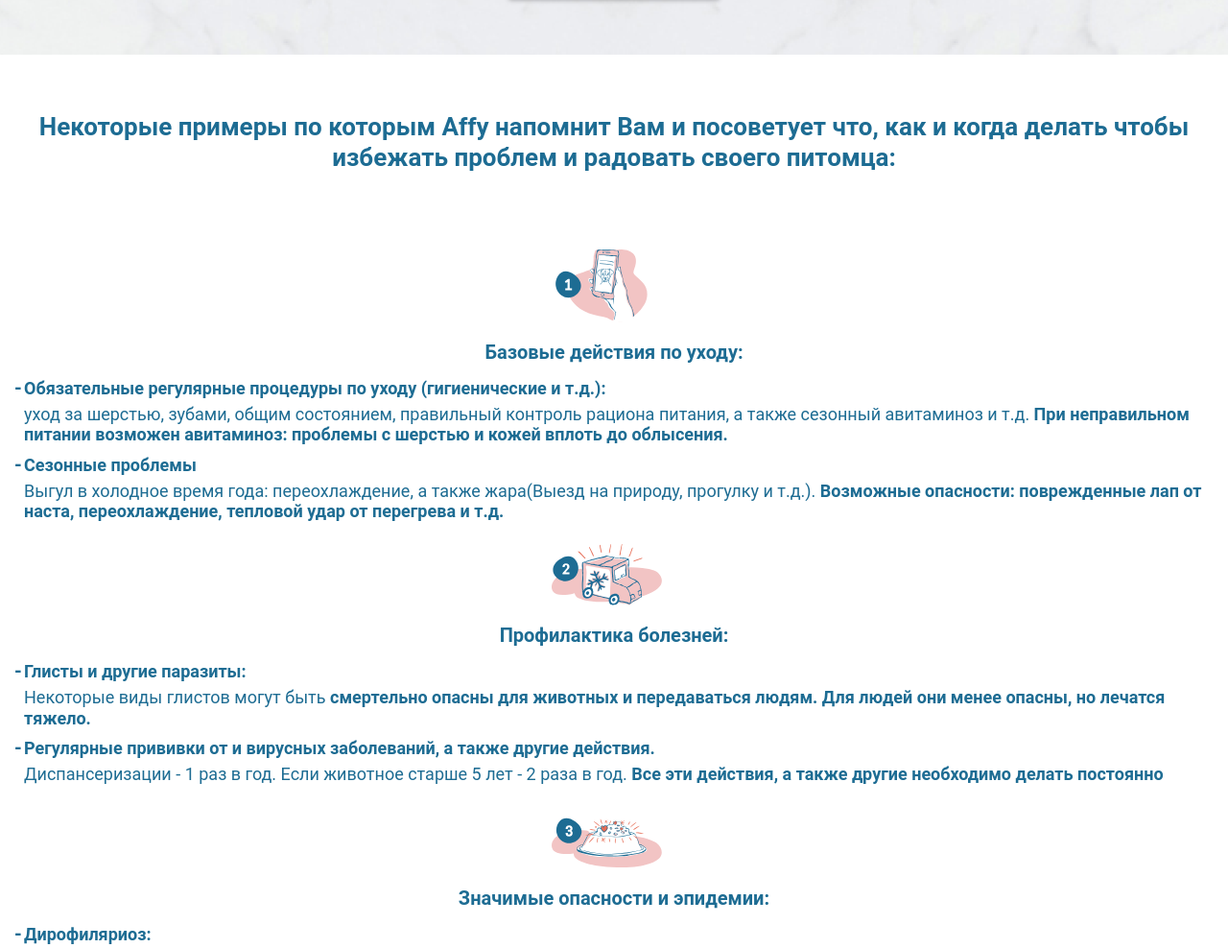
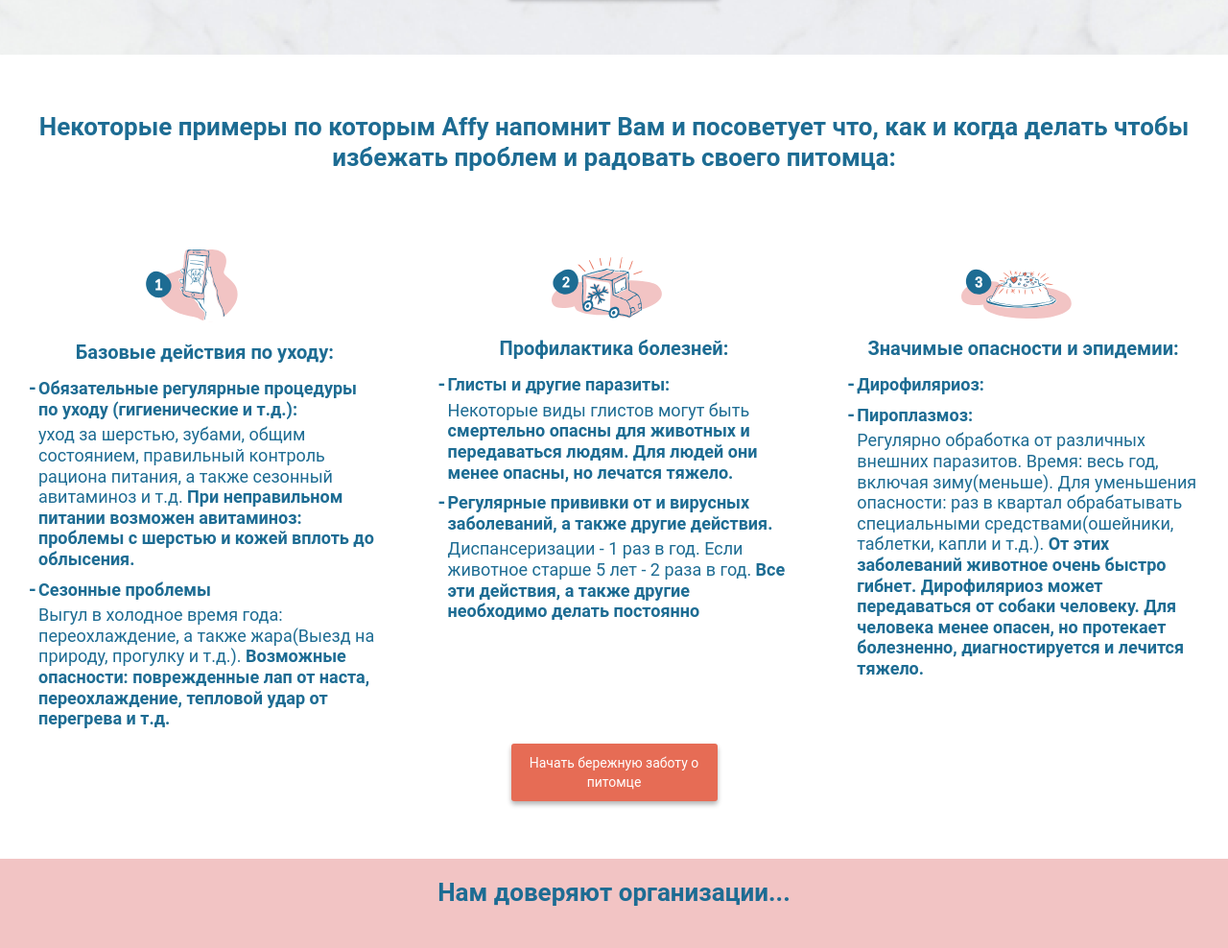
Before and after one commit to rtxrulez/gulp-amp, a website: page src/index.html in a window 1280 px wide. Shown: the part 1732-2720 px from the top of the page at 96% size. Drawn offline with nearby package versions, Linux system fonts and the light colour scheme; files that its build step writes are made by us from their sources; files whose address does not match are found by name.

Commit message:
еще разделы

```diff
--- a/src/index.html
+++ b/src/index.html
@@ -63,6 +63,7 @@
         </div>
     </section>
     <section id="section3" class="section3">
+        <div class="container">
             <h2 class="section-head">Через мобильный телефон Affy</h2>
             <div class="worklist worklist--mobile">
                 <div class="worklist-item">
@@ -92,17 +93,26 @@
             <a href="/" class="btn btn-primary">
                 Начать бережную заботу о питомце
             </a>
+        </div>
     </section>
     <section id="section4" class="section4">
+        <div class="container">
             <h2 class="section-head">Некоторые примеры по которым Affy напомнит Вам и посоветует что, как и когда делать
                 чтобы избежать проблем и радовать
                 своего питомца:</h2>
+
+            <div class="list-container">
+                <div class="list-item">
                     <img class="d-ib" src="images/semple1.svg">
                     <h3 class="list-head">Базовые действия по уходу:</h3>
                     <ul class="list-default">
                         <li>
-                <span class="list-default-head">Обязательные регулярные процедуры по уходу (гигиенические и т.д.):</span>
-                уход за шерстью, зубами, общим состоянием, правильный контроль рациона питания, а также сезонный авитаминоз и т.д.
+                            <span class="list-default-head">Обязательные регулярные процедуры по уходу (гигиенические и
+                                т.д.):</span>
+                            уход за шерстью, зубами, общим состоянием, правильный контроль рациона питания, а также сезонный
+                            авитаминоз
+                            и
+                            т.д.
                             <b>При неправильном питании возможен авитаминоз: проблемы с шерстью и кожей вплоть до облысения.</b>
                         </li>
                         <li>
@@ -111,6 +121,8 @@
                             <b>Возможные опасности: поврежденные лап от наста, переохлаждение, тепловой удар от перегрева и т.д.</b>
                         </li>
                     </ul>
+                </div>
+                <div class="list-item">
                     <img class="d-ib" src="images/semple2.svg">
                     <h3 class="list-head">Профилактика болезней:</h3>
                     <ul class="list-default">
@@ -122,12 +134,15 @@
                             </b>
                         </li>
                         <li>
-                <span class="list-default-head">Регулярные прививки от и вирусных заболеваний, а также другие действия.</span>
+                            <span class="list-default-head">Регулярные прививки от и вирусных заболеваний, а также другие
+                                действия.</span>
                             Диспансеризации - 1 раз в год. Если животное старше 5 лет - 2 раза в год.
                             <b>Все эти действия, а также другие необходимо
                                 делать постоянно</b>
                         </li>
                     </ul>
+                </div>
+                <div class="list-item">
                     <img class="d-ib" src="images/semple3.svg">
                     <h3 class="list-head">Значимые опасности и эпидемии:</h3>
                     <ul class="list-default">
@@ -136,14 +151,22 @@
                         </li>
                         <li>
                             <span class="list-default-head">Пироплазмоз:</span>
-                Регулярно обработка от различных внешних паразитов. Время: весь год, включая зиму(меньше). Для уменьшения опасности: раз
+                            Регулярно обработка от различных внешних паразитов. Время: весь год, включая зиму(меньше). Для
+                            уменьшения
+                            опасности: раз
                             в квартал обрабатывать специальными средствами(ошейники, таблетки, капли и т.д.).
                             <b>От этих заболеваний животное очень
-                быстро гибнет. Дирофиляриоз может передаваться от собаки человеку. Для человека менее опасен, но протекает болезненно,
+                                быстро гибнет. Дирофиляриоз может передаваться от собаки человеку. Для человека менее опасен, но
+                                протекает
+                                болезненно,
                                 диагностируется и лечится тяжело.</b>
                         </li>
                     </ul>
+                </div>
+            </div>
+
             <a class="btn btn-primary d-ib" href="#">Начать бережную заботу о питомце</a>
+        </div>
     </section>
     <section id="section5" class="section5">
         <h2 class="section-head">Нам доверяют организации...</h2>
--- a/src/styles/main.scss
+++ b/src/styles/main.scss
@@ -457,3 +457,13 @@
         padding: 20px 0 40px 0;
     }
 }
+
+.list-container {
+    display: flex;
+    flex-wrap: wrap;
+}
+
+.list-item {
+    width: 33.33%;
+    padding: 0 15px;
+}
```
Also changed, not shown: build/index.html, build/styles/app.css, 1 other file. Lines whose indentation alone changed are shown as unchanged.
